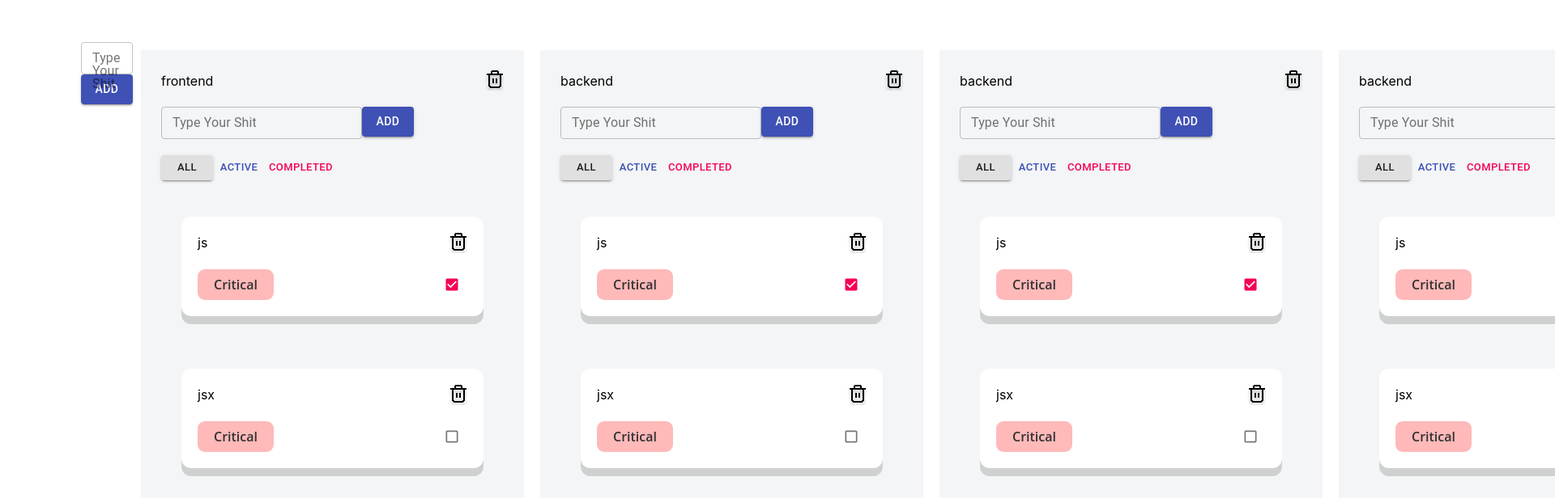
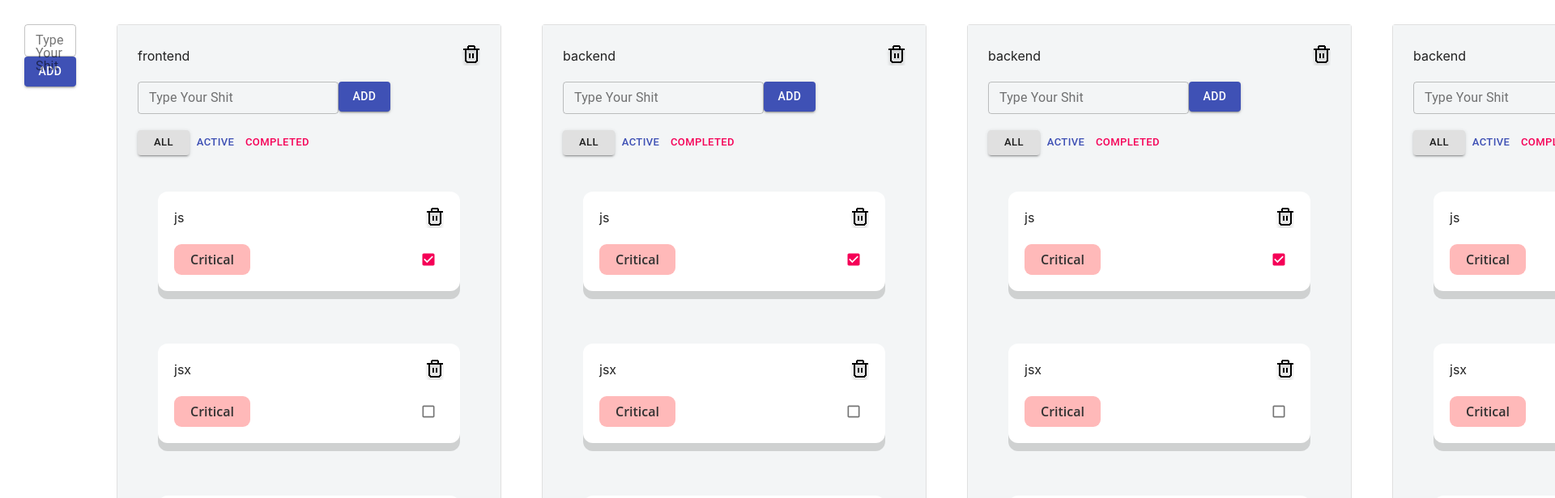
Before and after one commit to PaulZhemanov/saprana-roadmap, a React (Create React App) app: page / in a window 1280 px wide. Shown: the top 616 px of the page at 81% size, 1920 px wide, since content can reach past the window. Built offline with nearby package versions, Linux system fonts and the light colour scheme.

Commit message:
final brancj

```diff
--- a/src/App.tsx
+++ b/src/App.tsx
@@ -1,11 +1,9 @@
 import {useState} from "react"
 import "./App.css"
-import Todolist, {TTask} from "./components/Todolist"
 import AddItemForm from "./components/AddItemForm"
 import { Paper } from "@material-ui/core"
-import styled from "@emotion/styled"
-import SizedBox from "./components/SizeBox"
-
+import Todolist from "./components/Todolist"
+import { TTask } from "./components/Todolist"
 
 export type TFilterValues = "all" | "completed" | "active"
 
@@ -14,22 +12,7 @@ type TTodoList = {
   title: string
   filter: TFilterValues
 }
-const Root = styled.div`
-  display: flex;
-  flex-direction: row;
-  padding: 52px 100px;
-  /* min-height: 100vh; */
-  /* background: #106c4e; */
-`
-const Body = styled.div`
-  display: flex;
 
-  justify-content: start;
-  padding: 10px;
-  /* flex: 1; */
-  /* box-sizing: border-box; */
-  /* background: #ba7412; */
-`
 
 type TTaskState = Record<string, Array<TTask>>
 
@@ -126,7 +109,7 @@ let [tasksObj, setTasks] = useState<TTaskState>(
   }
 
   return (
-    <Root>
+    <div className="App">
       <AddItemForm onAddItem={addTodoList} />
       {/*Старайся делать так  {todoList.map(tl => <Component....)}*/}
       {todoLists.map((tl) => {
@@ -136,7 +119,8 @@ let [tasksObj, setTasks] = useState<TTaskState>(
 
 
         return (
-          <Body>
+          <Paper elevation={24} variant="outlined">
+            {/*избавься от todolist*/}
             <Todolist
               {...tl}
               key={tl.id}
@@ -149,12 +133,10 @@ let [tasksObj, setTasks] = useState<TTaskState>(
               onRemoveTask={removeTask}
               onAddTask={addTask}
             />
-            {/* <SizedBox width={10} /> */}
-          </Body>
+          </Paper>
         )
       })}
-    </Root >
-
+    </div>
   )
 }
 
```
